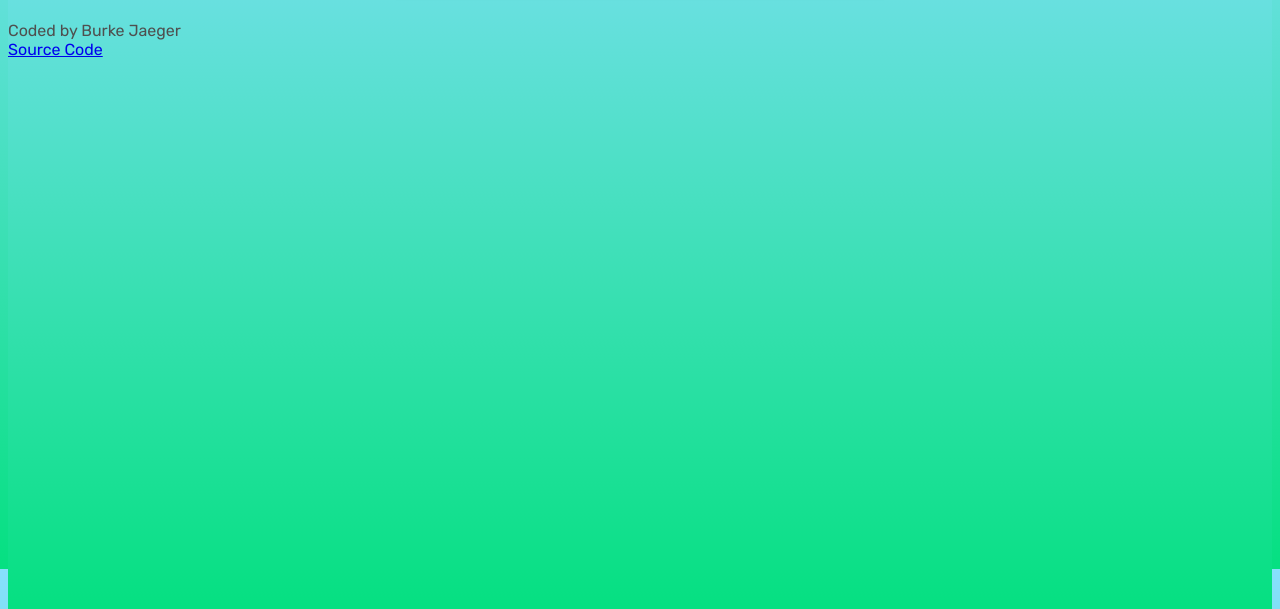
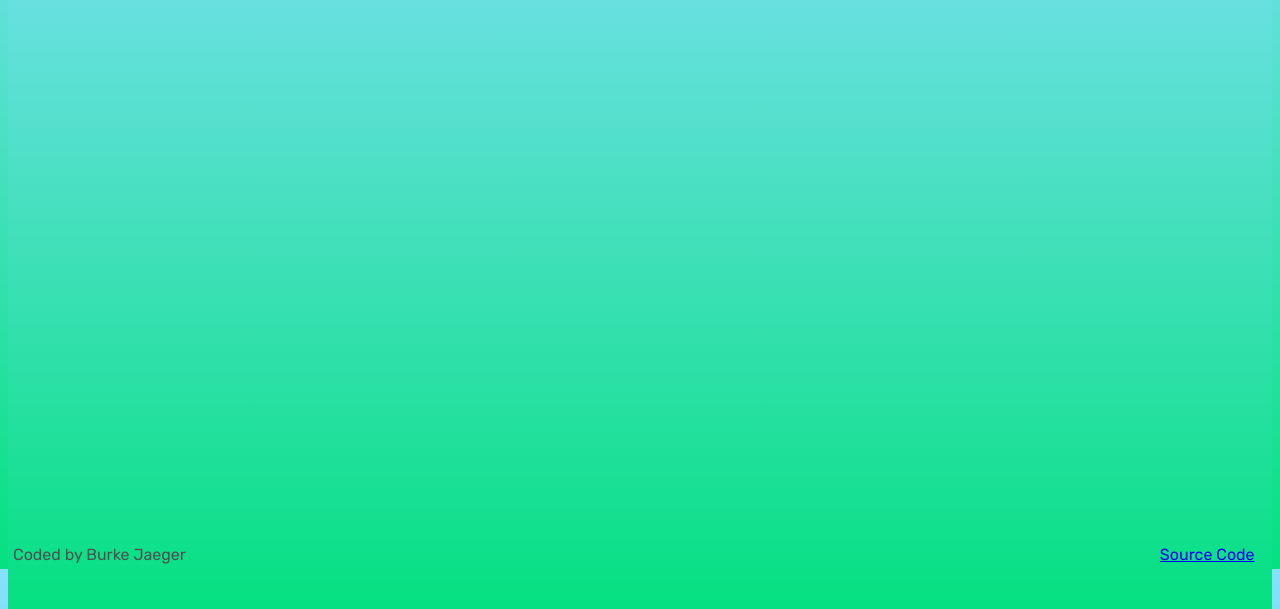
Before and after one commit to burkejaeger/dali-code-sample-0, a React app: page / in a window 1280 px wide. Shown: the part 231-840 px from the top of the page. Built offline with nearby package versions, Linux system fonts and the light colour scheme; a web font is replaced by a local one.

Commit message:
added footer

```diff
--- a/src/index.html
+++ b/src/index.html
@@ -17,7 +17,9 @@
     <div id="main">Loading</div>
     <footer>
       <div>Coded by Burke Jaeger</div>
-      <a href="https://github.com/burkejaeger/dali-code-sample-0"> Source Code </a>
+      <div>
+        <a href="https://github.com/burkejaeger/dali-code-sample-0"> Source Code </a>
+      </div>
     </footer>
   </body>
 </html>
--- a/src/style.scss
+++ b/src/style.scss
@@ -155,3 +155,15 @@ search-form{
     margin-right: 10vw;
   }
 }
+
+// FOOTER STYLING
+
+footer{
+  display: flex;
+  position: absolute;
+  bottom: 0;
+  flex-direction: row;
+  justify-content: space-between;
+  width: 97%;
+  margin: 5px;
+}
```
